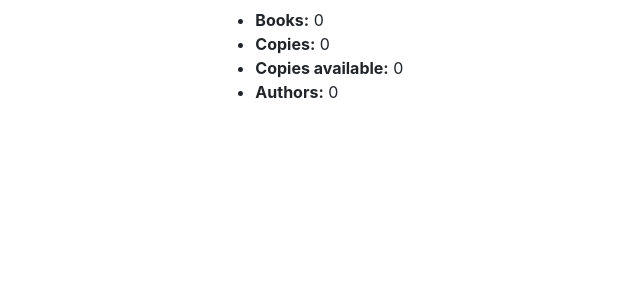
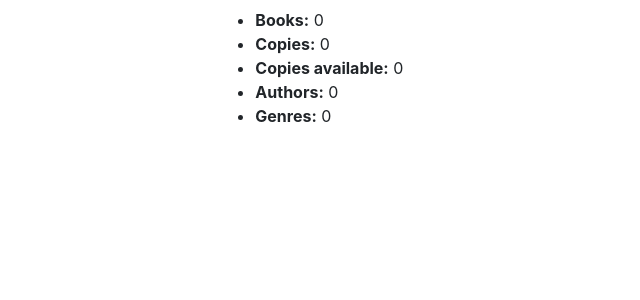
Before and after one commit to SixStringsCoder/book_library_django, a Django app: page /catalog/ in a window 1280 px wide. Shown: the part 174-474 px from the top of the page, without its empty margins (13-653 px from the left). Run offline with Django 3.2, Linux system fonts and the light colour scheme; data that the repository does not hold is empty; some libraries are stand-ins or nearby versions.

Commit message:
add extra genre context to view and index template

```diff
--- a/catalog/templates/index.html
+++ b/catalog/templates/index.html
@@ -10,6 +10,7 @@
           <li><strong>Copies:</strong> {{ num_instances }}</li>
           <li><strong>Copies available:</strong> {{ num_instances_available }}</li>
           <li><strong>Authors:</strong> {{ num_authors }}</li>
+      <li><strong>Genres:</strong> {{ num_genres }}</li>
       </ul>
 
 {% endblock %}
--- a/catalog/views.py
+++ b/catalog/views.py
@@ -7,17 +7,20 @@ from catalog.models import Book, BookInstance, Author, Genre, Language
 def index(request):
     num_books = Book.objects.all().count()
     num_instances = BookInstance.objects.all().count()
+    num_authors = Author.objects.all().count()
+    num_genres = Genre.objects.count()
 
     # Available books (status = 'a')
     num_instances_available = BookInstance.objects.filter(status__exact='a').count()
 
-    num_authors = Author.objects.all().count()
+
 
     context = {
         'num_books': num_books,
         'num_instances': num_instances,
         'num_instances_available': num_instances_available,
         'num_authors': num_authors,
+        'num_genres': num_genres,
     }
 
     # Render the HTML template index.html with the data in the context variable
```
Also changed, not shown: catalog/migrations/0004_auto_20180817_2344.py (added).
